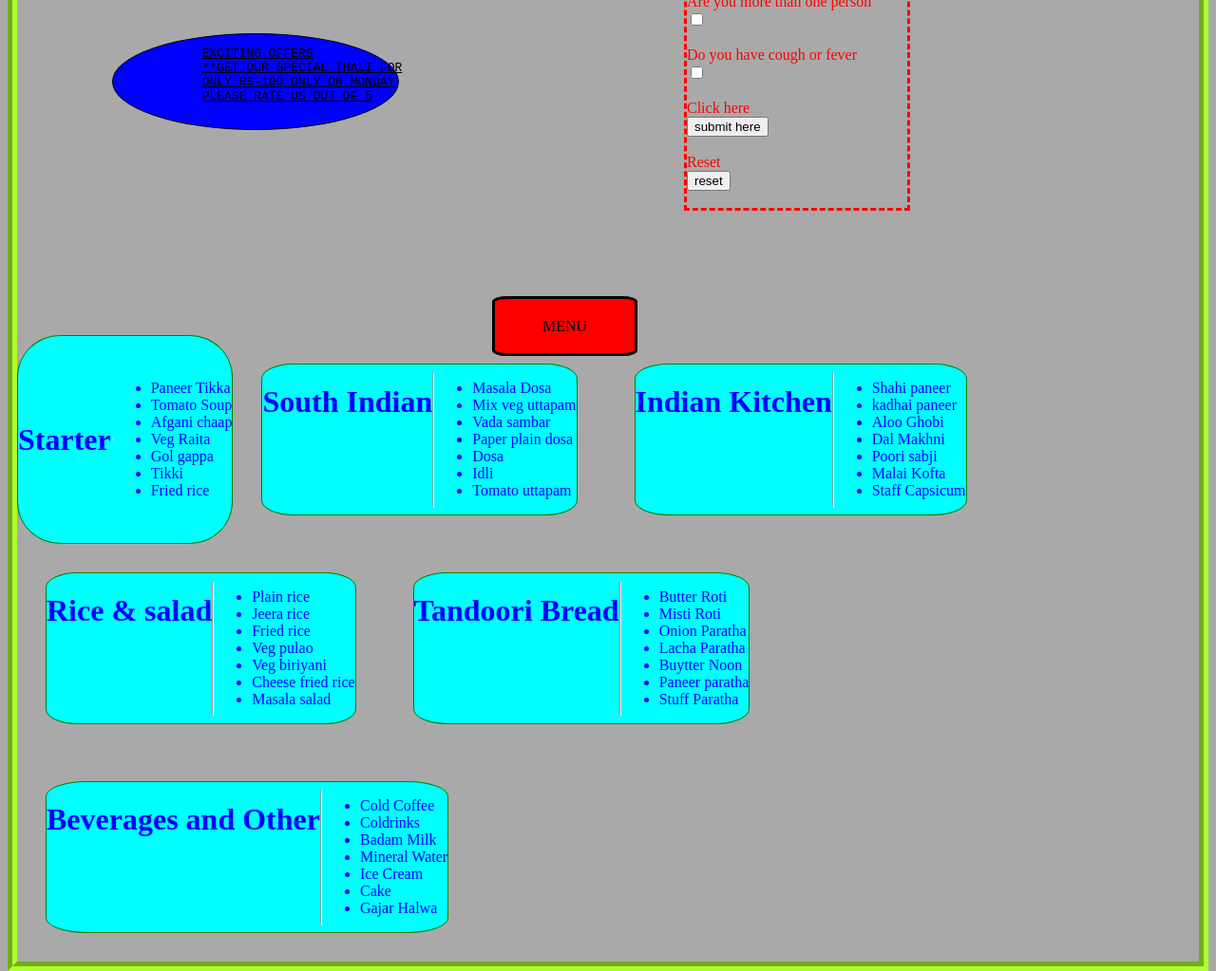
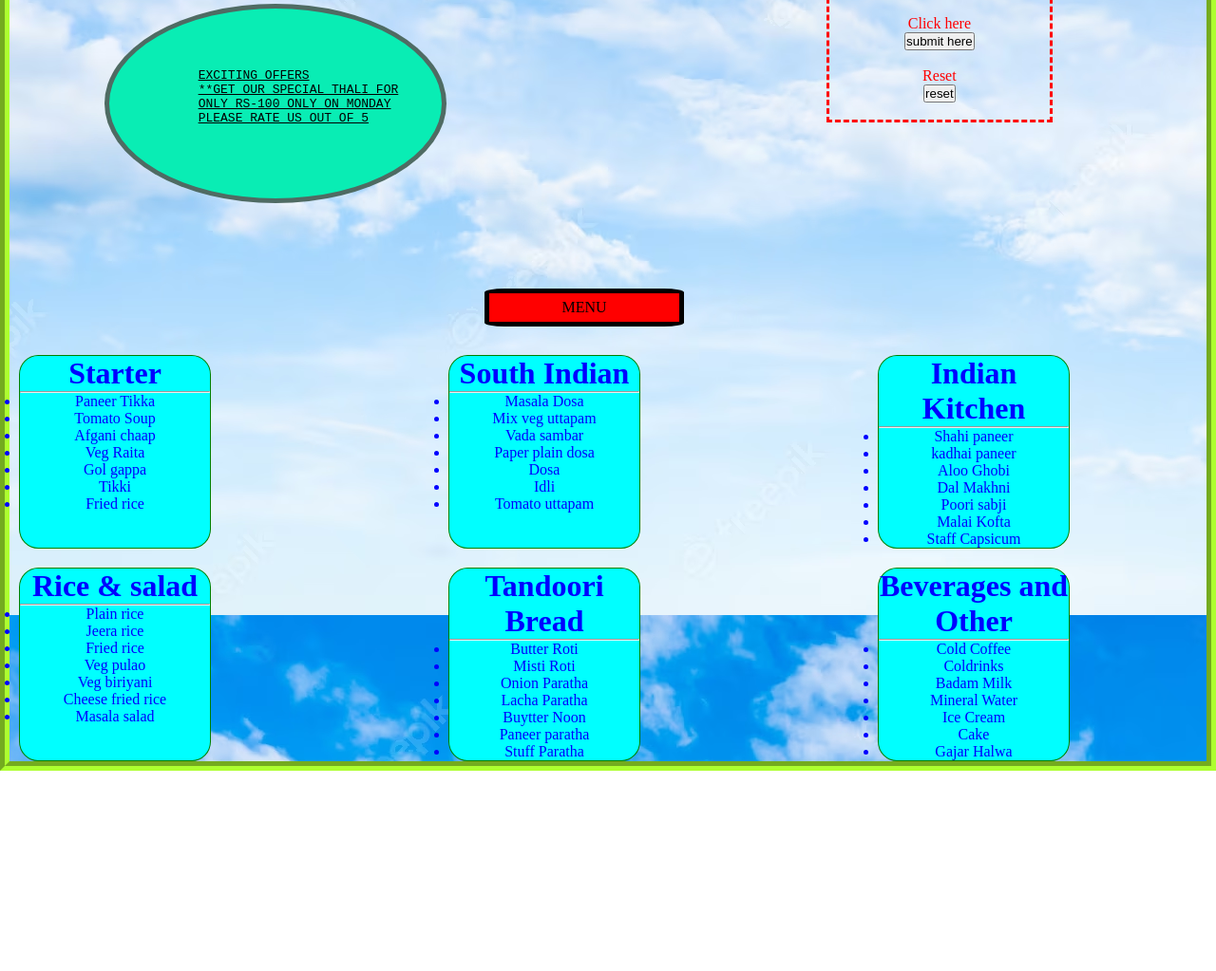
Before and after one commit to souravaddhya1997/css2, a plain HTML site: page index.html in a window 1280 px wide. Shown: the part 685-1708 px from the top of the page at 95% size. After the commit the page ends 1497 px from the top, so only its background shows below. Drawn offline with Linux system fonts and the light colour scheme.

Commit message:
second commit

```diff
--- a/index.html
+++ b/index.html
@@ -8,15 +8,15 @@
     <link rel="stylesheet" href="./style.css">
 </head>
 <body>
-    <div class="cont">
+    <div class="contai">
     <div class="Cont Cont1">
-        <p><em><strong>Welcome to Dhaba<br>
+        <pre><em><strong>Welcome to Dhaba
         you get quality food</strong></em>
-        </p>
+        </pre>
     </div>
     <div class="Cont Cont2">
-        <p><em><strong>Home Menu review contact us
-        </strong></em></p>
+        <pre><em><strong>Home  Menu  review  contact us
+        </strong></em></pre>
     </div>
     <div class="Cont Cont3">
         <pre><em><strong>Email:sourav@gmail.com
@@ -61,10 +61,10 @@
             </form>
         </div>
         </div>
-        <span class="butt">MENU</span>
+        <div class="butt">MENU</div>
     <div class="container">
-    <div class="container container1">
-        <h1>Starter</h1><br>
+    <div class="conta container1">
+        <h1>Starter</h1>
         <hr>
         <ul>
         <li>Paneer Tikka</li>
@@ -76,7 +76,7 @@
         <li>Fried rice</li>
         </ul>
     </div>
-    <div class="container container2">
+    <div class="conta container2">
         <h1>South Indian</h1>
         <hr>
         <ul>
@@ -89,7 +89,7 @@
         <li>Tomato uttapam</li>
     </ul>
     </div>
-    <div class="container container3">
+    <div class="conta container3">
         <h1>Indian Kitchen</h1>
         <hr>
         <ul>
@@ -102,7 +102,7 @@
         <li>Staff Capsicum</li>
         </ul>
     </div>
-    <div class="container container4">
+    <div class="conta container4">
         <h1>Rice & salad</h1>
         <hr>
         <ul>
@@ -116,7 +116,7 @@
             <li>Masala salad</li>
         </ul>
     </div>
-    <div class="container container5">
+    <div class="conta container5">
         <h1>Tandoori Bread</h1>
         <hr>
         <ul>
@@ -129,7 +129,7 @@
             <li>Stuff Paratha</li>
         </ul>
     </div>
-    <div class="container container6">
+    <div class="conta container6">
         <h1>Beverages and Other</h1>
         <hr>
         <ul>
--- a/style.css
+++ b/style.css
@@ -1,114 +1,82 @@
+*{
+    margin: 0;
+    padding: 0;
+}
 body{
-    background-color: darkgrey;
+    background-image: url("./white-cloud-blue-sky_74190-2381.avif");
     border: 10px groove greenyellow;
+
 }
 
 
 .form1{
-    /* border-style: dashed;
-    border-color: red; */
     border: 3px dashed red;
 
 }
 .formcontainer{
+    text-align: center;
     margin-top: 100px;
-    margin-left: 300px;
+    margin-left: 400px;
 
 }
 .col{
     color: red;
 }
 .container{
+    margin-left: 10px;
+    margin-top: 30px;
    display: flex;
    flex-wrap: wrap;
+   column-gap: 250px;
+   row-gap: 20px;
+}
+.conta{
+    width: 200px;
+    border: 1px solid green;
+    background-color: aqua;
+    border-radius: 10%;
+    color: blue;
+    text-align: center;
+}
 
+.contai{
 
-}
-.container1{
-    border: 1px solid green;
-    border-radius: 20%;
-    background-color: aqua;
-    color: blue;
-    align-items: center;
-
-}
-.container2{
-    border: 1px solid green;
-    border-radius: 10%;
-    margin: 30px;
-    background-color: aqua;
-    color: blue;
-    align-content: center;
-}
-.container3{
-    border: 1px solid green;
-    border-radius: 10%;
-    margin: 30px;
-    background-color: aqua;
-    color: blue;
-}
-.container4{
-    border: 1px solid green;
-    border-radius: 10%;
-    margin: 30px;
-    background-color: aqua;
-    color: blue;
-}
-.container5{
-    border: 1px solid green;
-    border-radius: 10%;
-    margin: 30px;
-    background-color: aqua;
-    color: blue;
-}
-.container6{
-    border: 1px solid green;
-    border-radius: 10%;
-    margin: 30px;
-    background-color: aqua;
-    color: blue;
-}
-.cont{
     display:flex;
-    flex-wrap: wrap;
-    column-gap: 100px;
+    column-gap: 500px;
     text-align: center;
-    position: relative;
 }
 .Cont1{
-
-    color: white;
     margin: 50px;
     padding: 10px;
 }
 .Cont2{
-
-    color: white;
-    margin-left: 190px;
-    margin-top: 50px ;
-    padding: 10px;
+    margin-left: 200px;
+    margin-top: 80px;
+    padding: 20px;
     position: absolute;
+    text-align: center;
 }
 .Cont3{
-    color: white;
-    row-gap: 30px;
-    margin-left: 600px;
-    margin-top: 10px;
+    margin-top: 50px;
+    height: 100px;
+    border-radius: 10%;
 }
 .cir{
     display: flex;
-    border: 1px solid black;
+    border: 5px solid rgba(90, 88, 88, 0.87);
     border-radius: 50%;
-    background-color: blue;
-    width: 300px;
-    height: 100px;
+    background-color: #09edb4;
+    width: 350px;
+    height: 200px;
     margin-top: 500px;
     margin-left: 100px;
+    align-items: center;
 }
 .Cont{
+    color: white;
     border: 7px solid red;
+    background-color: black;
     border-radius: 10%;
-    background-color: black;
 }
 .div1{
     display: flex;
@@ -116,19 +84,13 @@ body{
     height: 800px;
 }
 .butt{
-    /* display: flex;
-    border: 7px solid red;
-    border-radius: 10%;
-    background-color: black;
-    color: aliceblue;
-    justify-content: center;
-    padding: 1px;
-    margin: 10px; */
-    border: 3px solid black;
+    width: 200px;
+    height: 30px;
+    border: 5px solid black;
     background-color: red;
     margin-left: 500px;
     border-radius: 10%;
-    padding: 20px;
-    padding-left: 50px;
-    padding-right: 50px;
+    display: flex;
+    align-items: center;
+    justify-content: center;
 }
```
Also changed, not shown: white-cloud-blue-sky_74190-2381.avif (added), 1 other file.
